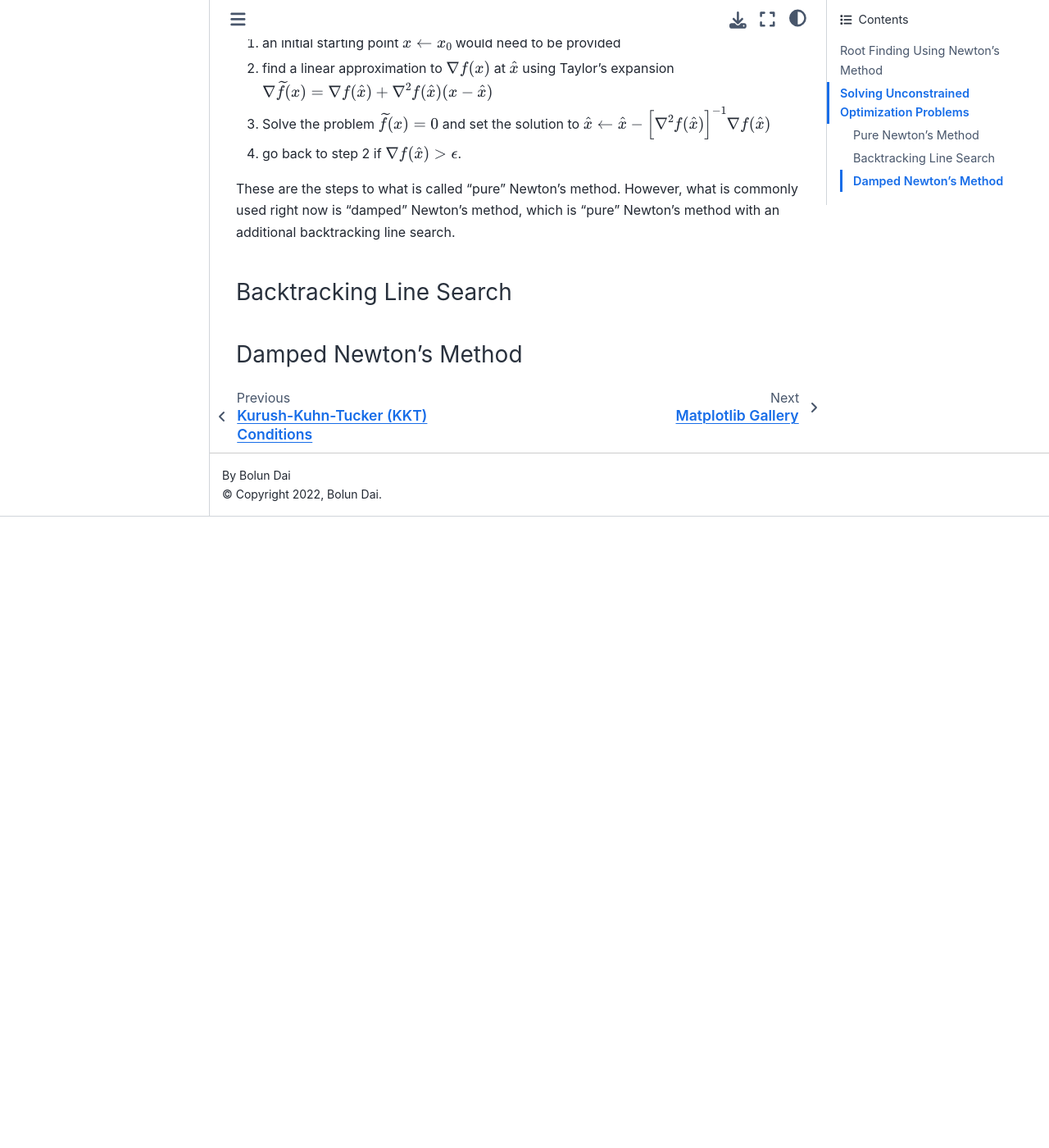
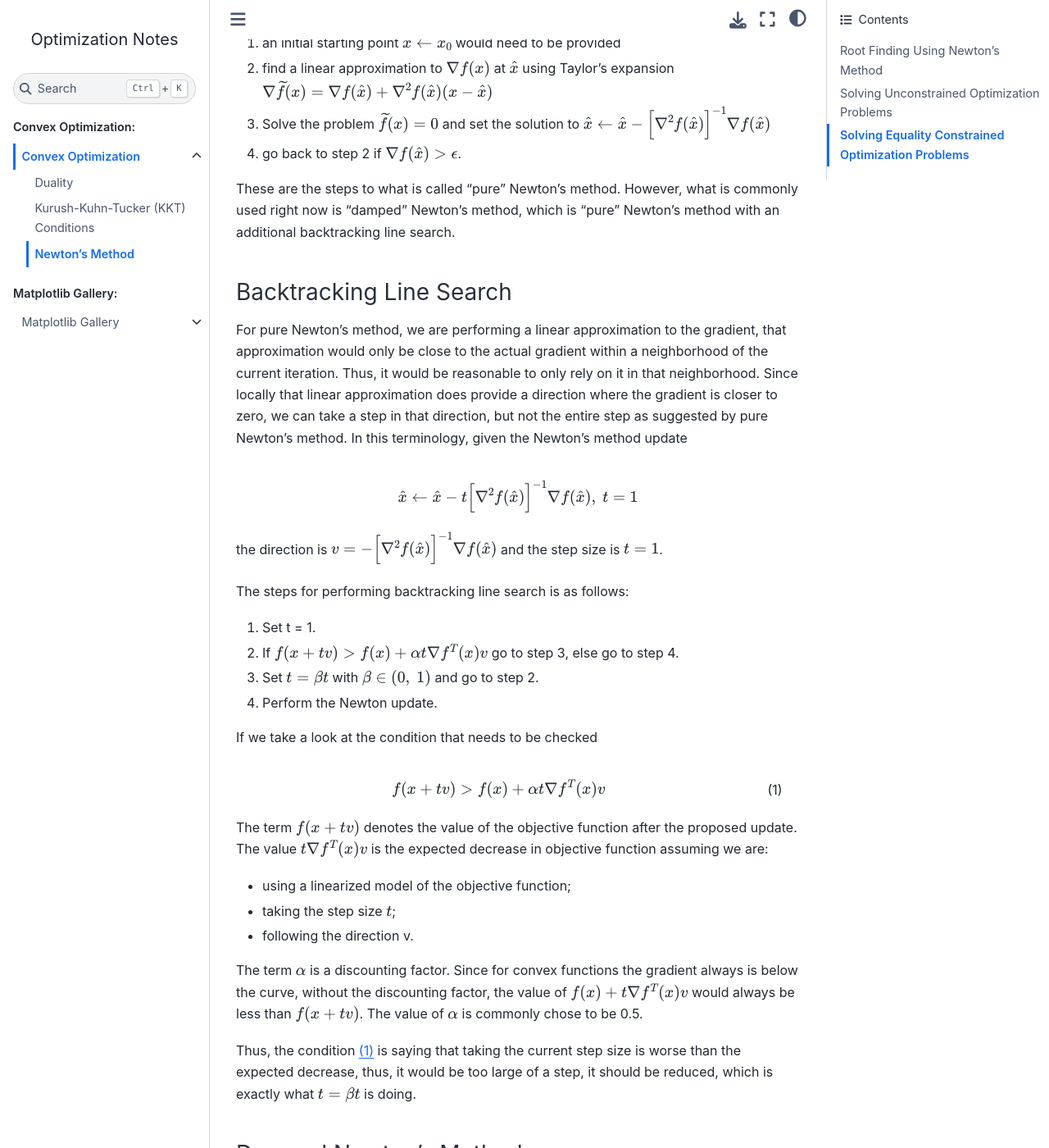
Before and after one commit to BolunDai0216/OptimizationNotes, a Sphinx documentation site: the page built from docs/source/convex_optimization/newtons_method.md, in a window 1280 px wide and 1400 px high, scrolled down 1842 px. Shown: the whole window at 82% size. Built offline with Sphinx 7.4.7 and the Sphinx Book theme 1.1.4, drawn with Linux system fonts in a browser that asks for light colours; before the commit the page ends 2472 px from its top, so only the background shows below that; some of the changed text lies outside the part shown.

Commit message:
added backtracking line search and damped newton

```diff
--- a/docs/source/convex_optimization/newtons_method.md
+++ b/docs/source/convex_optimization/newtons_method.md
@@ -66,4 +66,55 @@
 
 ### Backtracking Line Search
 
+For pure Newton's method, we are performing a linear approximation to the gradient, that approximation would only be close to the actual gradient within a neighborhood of the current iteration. Thus, it would be reasonable to only rely on it in that neighborhood. Since locally that linear approximation does provide a direction where the gradient is closer to zero, we can take a step in that direction, but not the entire step as suggested by pure Newton's method. In this terminology, given the Newton's method update
+
+$$
+\hat{x} \leftarrow \hat{x} - t\Big[\nabla^2 f(\hat{x})\Big]^{-1}\nabla f(\hat{x}),\ t = 1
+$$
+
+the direction is $v = -\Big[\nabla^2 f(\hat{x})\Big]^{-1}\nabla f(\hat{x})$ and the step size is $t = 1$.
+
+The steps for performing backtracking line search is as follows:
+
+1. Set t = 1.
+2. If $f(x + tv) > f(x) + \alpha t \nabla f^T(x)v$ go to step 3, else go to step 4.
+3. Set $t = \beta t$ with $\beta\in(0,\ 1)$ and go to step 2.
+4. Perform the Newton update.
+
+If we take a look at the condition that needs to be checked
+
+$$
+f(x + tv) > f(x) + \alpha t \nabla f^T(x)v
+$$(eqn:backtracking_line_search_cond)
+
+The term $f(x + tv)$ denotes the value of the objective function after the proposed update. The value $t \nabla f^T(x)v$ is the expected decrease in objective function assuming we are:
+- using a linearized model of the objective function;
+- taking the step size $t$;
+- following the direction v.
+
+The term $\alpha$ is a discounting factor. Since for convex functions the gradient always is below the curve, without the discounting factor, the value of $f(x) + t \nabla f^T(x)v$ would always be less than $f(x + tv)$. The value of $\alpha$ is commonly chose to be 0.5.
+
+Thus, the condition {eq}`eqn:backtracking_line_search_cond` is saying that taking the current step size is worse than the expected decrease, thus, it would be too large of a step, it should be reduced, which is exactly what $t = \beta t$ is doing.
+
 ### Damped Newton's Method
+
+The damped Newton's method is simply a combination of pure Newton's method and backtracking line search. The steps are
+
+1. an initial starting point $\hat{x} \leftarrow x_0$ would need to be provided;
+2. compute the direction $v$;
+3. find $t$ that satifies $f(x + tv) \leq f(x) + \alpha t \nabla f^T(x)v$ using backtracking line search;
+4. set the solution to $\hat{x} \leftarrow \hat{x} + tv$;
+5. go back to step 2 if $\nabla f(\hat{x}) > \epsilon$.
+
+Damped Newton's method has distinctly two phase, one damped phase where the reduction for each step is similar and a quadratic convergence phase.
+
+## Solving Equality Constrained Optimization Problems
+
+The general form of equality constrained convex optimization problems is
+
+$$
+\begin{align}
+\min_x\ &\ f(x)\\
+\mathrm{subject\ to}\ &\ Ax = b.
+\end{align}
+$$
```
